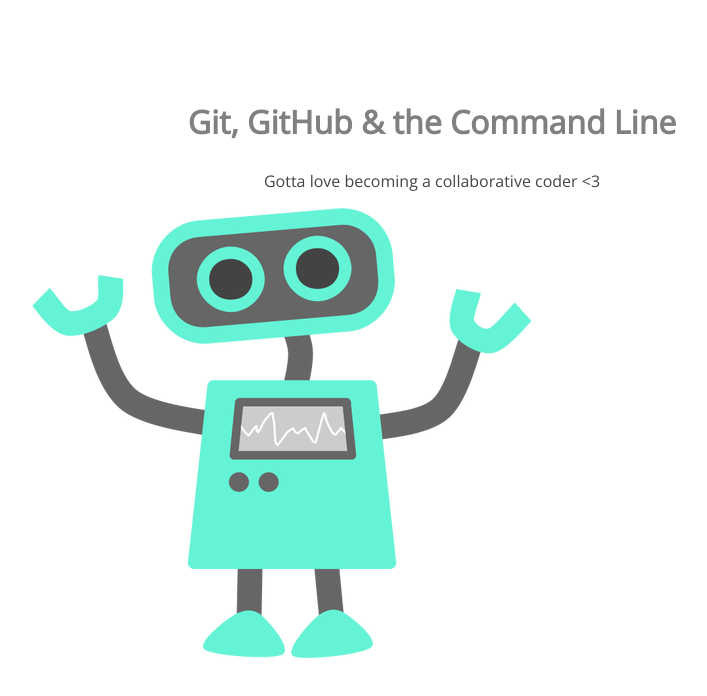
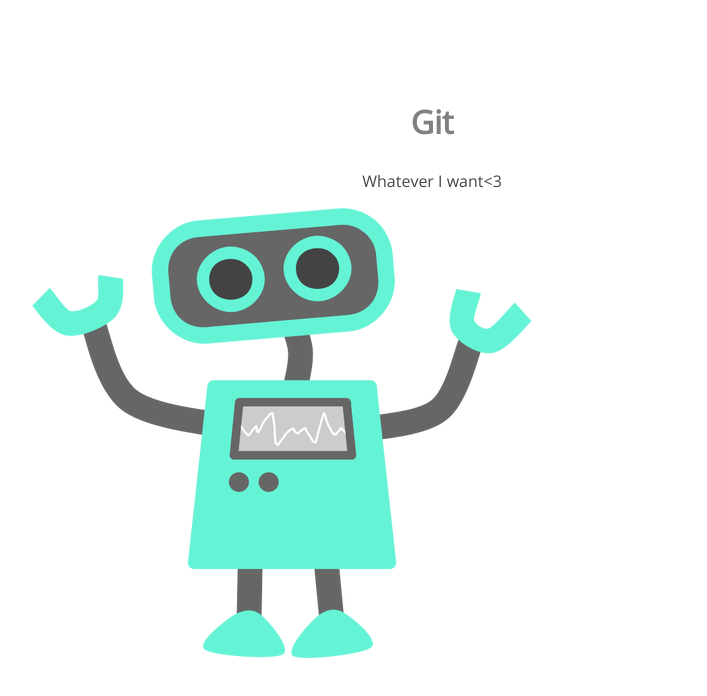
Before and after one commit to jessjlj3p/105-project, a plain HTML site: page index.html in a window 1280 px wide. Shown: the whole page, without its empty margins (208-915 px from the left). Drawn offline with nearby package versions, Linux system fonts and the light colour scheme.

Commit message:
Changed words between h1 and p

```diff
--- a/index.html
+++ b/index.html
@@ -8,8 +8,8 @@
 </head>
 <body>
 	<section>
-		<h1>Git, GitHub & the Command Line</h1>
-		<p>Gotta love becoming a collaborative coder <3</p>
+		<h1>Git</h1>
+		<p>Whatever I want<3</p>
 		<img src="img/happy-blue-robot.png">
 	</section>
 </body>
```
